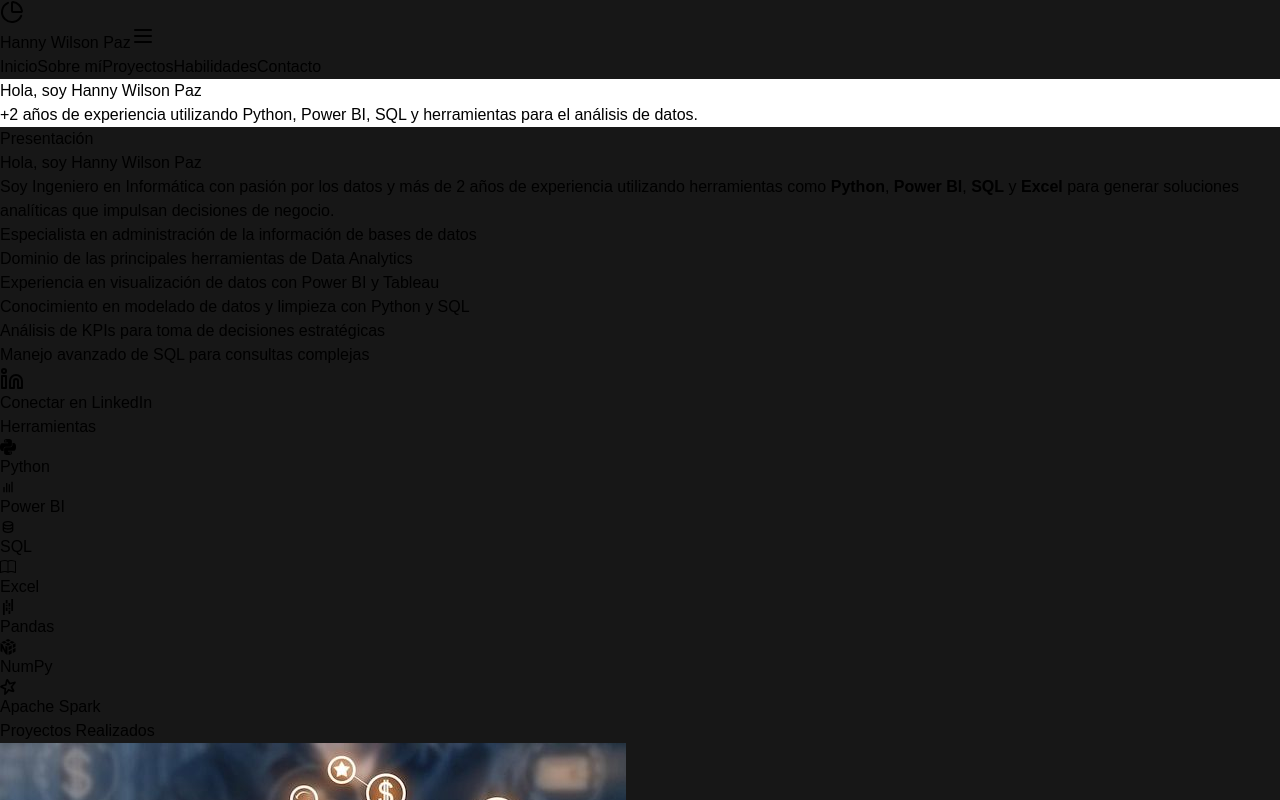
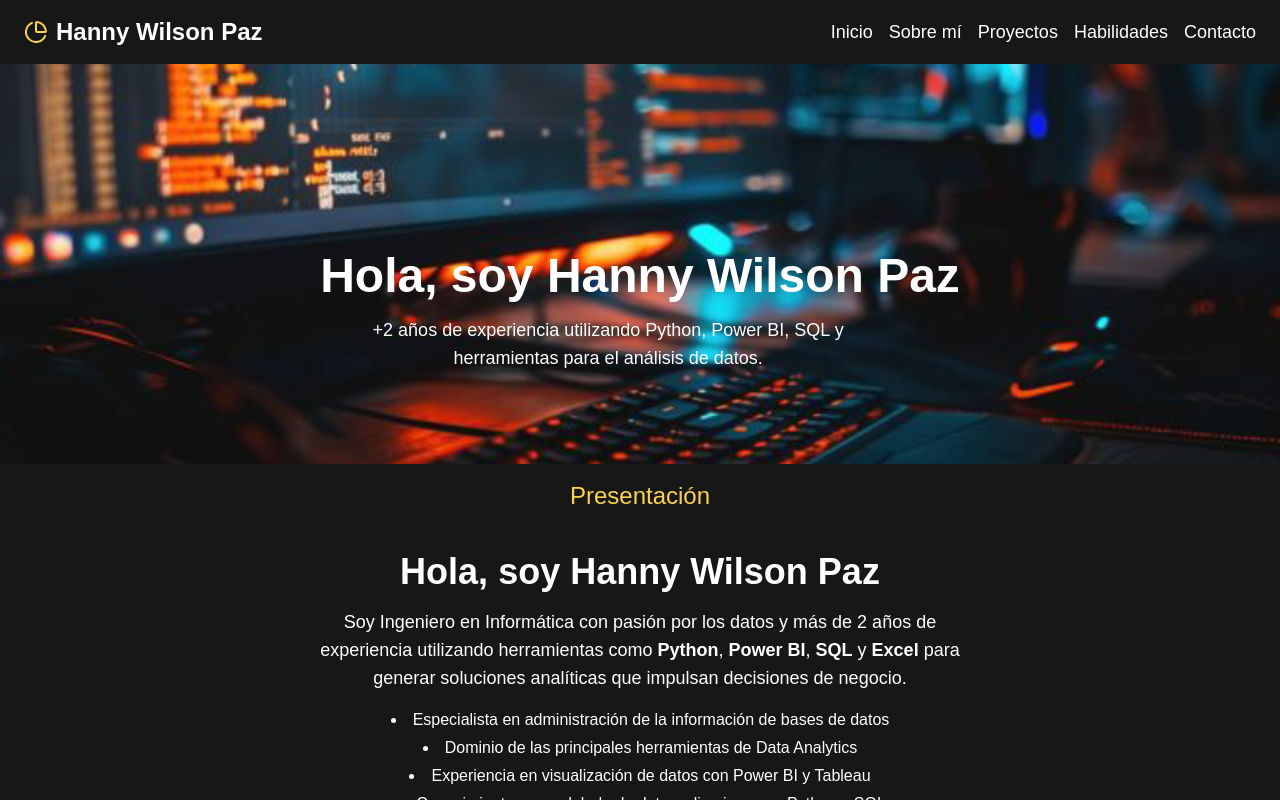
Before and after one commit to WilHazz/portafolio-Alaista-datos, a Next.js app: page / in a window 1280 px wide. Shown: the top 800 px of the page. Built offline with nearby package versions, Linux system fonts and the light colour scheme.

Commit message:
haciendo cambios para confing de tailwind

```diff
--- a/src/tailwind.config.js
+++ b/src/tailwind.config.js
@@ -1,13 +1,13 @@
 /** @type {import('tailwindcss').Config} */
 module.exports = {
   content: [
-    "./app/**/*.{js,ts,jsx,tsx}",
-    "./components/**/*.{js,ts,jsx,tsx}",
-    "./pages/**/*.{js,ts,jsx,tsx}", // si estás usando páginas
+    "./src/app/**/*.{js,ts,jsx,tsx}",
+    "./src/components/**/*.{js,ts,jsx,tsx}",
+    "./src/pages/**/*.{js,ts,jsx,tsx}", // opcional si usas pages además de app
   ],
   theme: {
     extend: {},
   },
-  darkMode: "class", // si usas modo oscuro con class="dark"
+  darkMode: "class", // si usas dark mode con class
   plugins: [],
-}
+};
```
